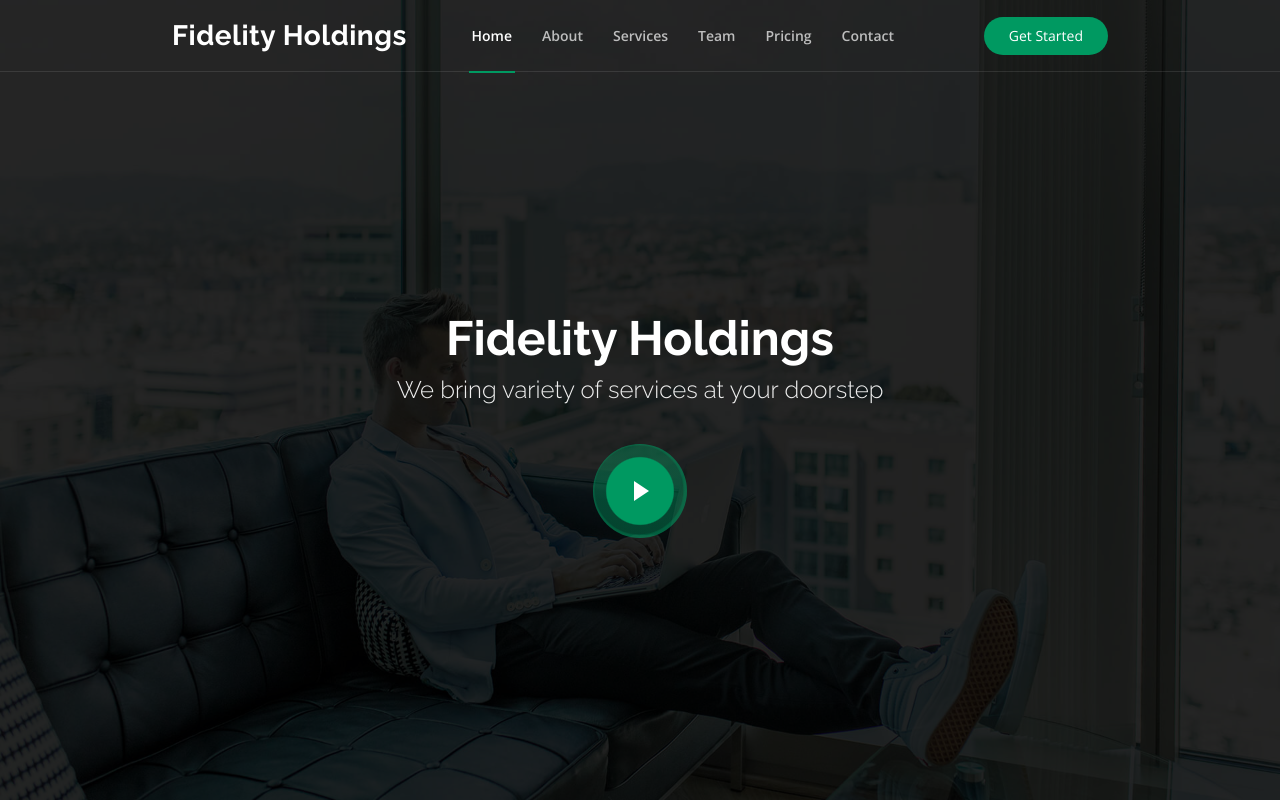
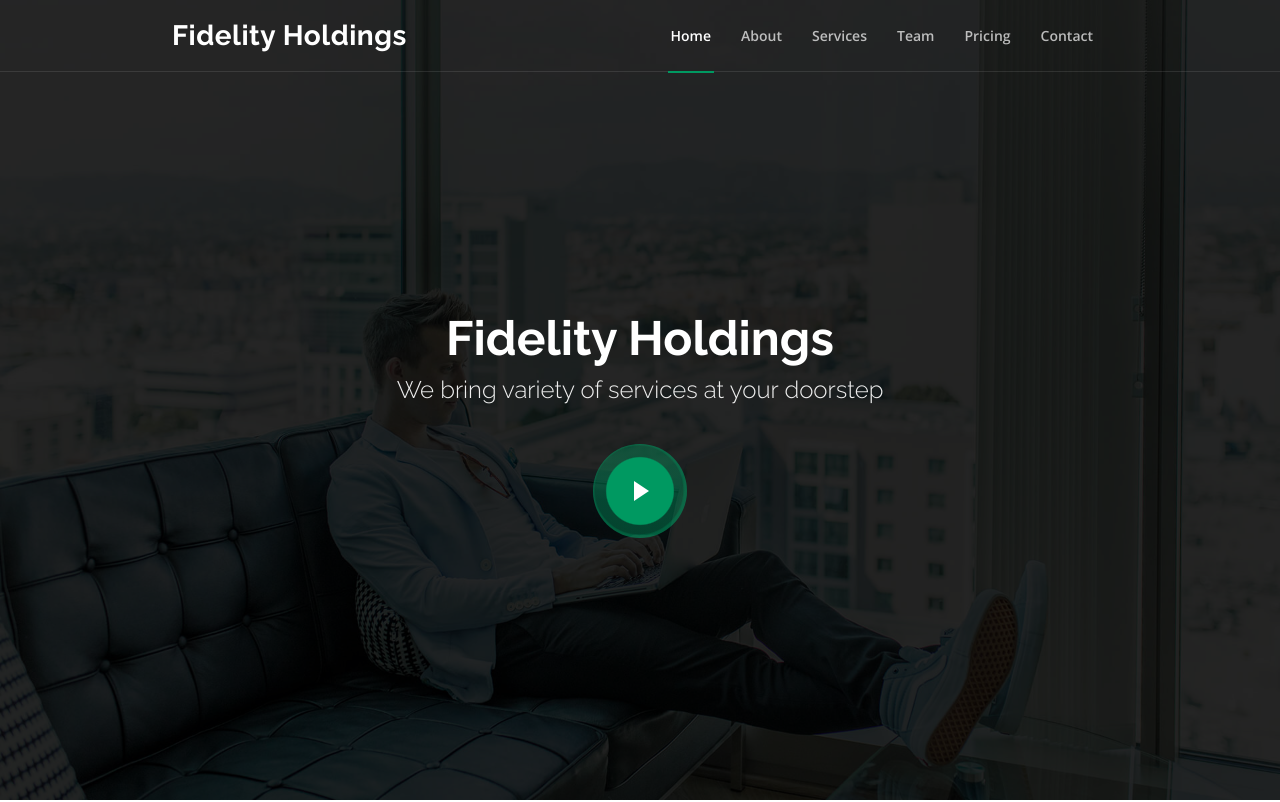
Before and after one commit to just-mann/FidelityHoldings, a plain HTML site: page index.html in a window 1280 px wide. Shown: the top 802 px of the page. Drawn offline with nearby package versions, Linux system fonts and the light colour scheme; files whose address does not match are found by name.

Commit message:
Removed Get Started Button

```diff
--- a/index.html
+++ b/index.html
@@ -53,7 +53,7 @@
             <i class="bi bi-list mobile-nav-toggle"></i>
           </nav><!-- .navbar -->
 
-          <a href="#about" class="get-started-btn scrollto">Get Started</a>
+          <!-- <a href="#about" class="get-started-btn scrollto">Get Started</a> -->
         </div>
       </div>
 
```
